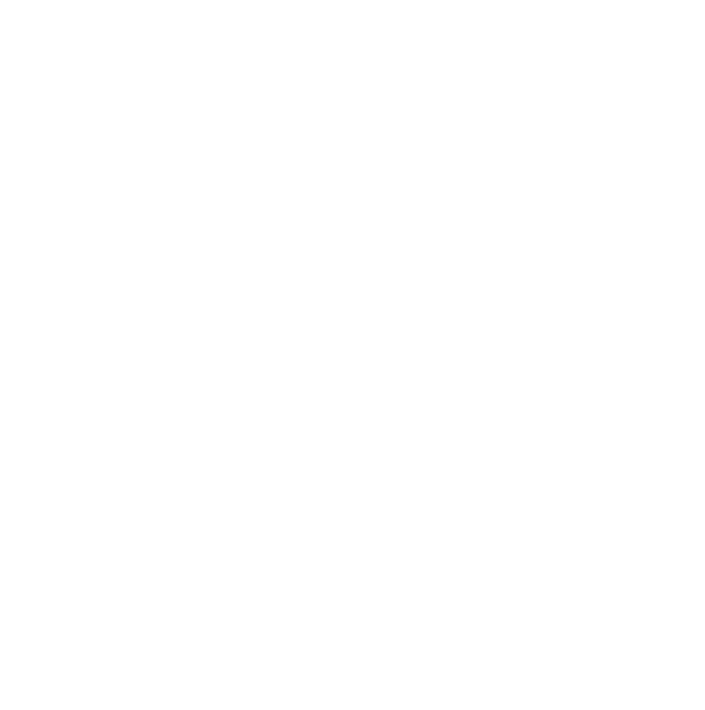
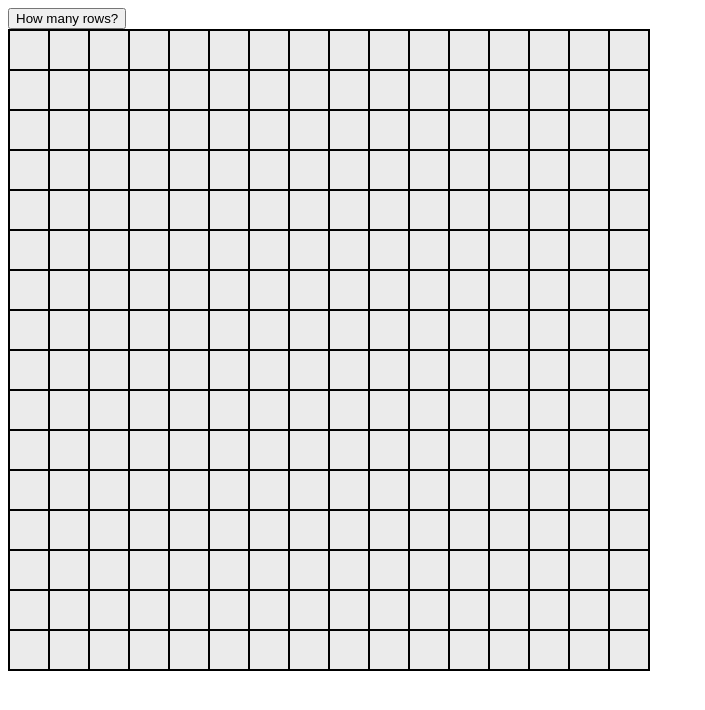
Before and after one commit to hbadland/etch-a-sketch, a plain HTML site: page index.html in a window 1280 px wide. Shown: the whole page, without its empty margins (0-705 px from the left). Drawn offline with Linux system fonts and the light colour scheme.

Commit message:
Fixed input for grid size

```diff
--- a/index.html
+++ b/index.html
@@ -7,6 +7,7 @@
     <link rel="stylesheet" href="style.css">
 </head>
 <body>
+    <button id="promptButton">How many rows?</button>
     <div class="container"></div>
 
     <script src="script.js"></script>
--- a/script.js
+++ b/script.js
@@ -1,12 +1,19 @@
-console.log("Javascript loaded")
-
 document.addEventListener("DOMContentLoaded", function() {
     const container = document.querySelector('.container');
+    const promptButton = document.querySelector("#promptButton");
 
-    for (let i = 0; i < 16 * 16; i++) {
+    let size = 16;
+    createGrid(size)
+
+    //need to create grid of specificed size
+    function createGrid(size) {
+        container.innerHTML = ''; //clear container
+        container.style.gridTemplateColumns = `repeat(${size}, 1fr)`;
+        container.style.gridTemplateRows = `repeat(${size}, 1fr)`;
+
+    for (let i = 0; i < size * size; i++) {
         const square = document.createElement('div'); //creates new div element for each square
         square.classList.add('grid-square'); //adds grid squares to the div element to css
-        container.appendChild(square);
 
         square.onmouseover = function(event) {
             const bgColor = "gray";
@@ -14,6 +21,17 @@ document.addEventListener("DOMContentLoaded", function() {
         };
 
         container.appendChild(square);
-        console.log("Etch a sketch")
-    };
+    }
+}
+
+    promptButton.addEventListener("click", () => {
+        const input = prompt("How big do you want your grid?");
+        const newSize = parseInt(input, 10);
+        if (!isNaN(newSize) && newSize > 0) {
+                size = newSize;
+                createGrid(size);
+        } else {
+            alert("invalid input");
+        }
+    });
 });
--- a/style.css
+++ b/style.css
@@ -2,9 +2,19 @@
     display: flex;
     justify-content: center;
     align-items: center;
+    height: 100vh;
+    margin: 0;
 }
 
 .container {
-    display: flex;
-    flex-wrap: wrap;
+    display: grid;
+    width: 640px;
+    height: 640px;
+    border: 1px solid #000;
 }
+
+.grid-square {
+    background-color: rgba(224, 224, 224, 0.649);
+    border: 1px solid black;
+    box-sizing: border-box;
+}
```
